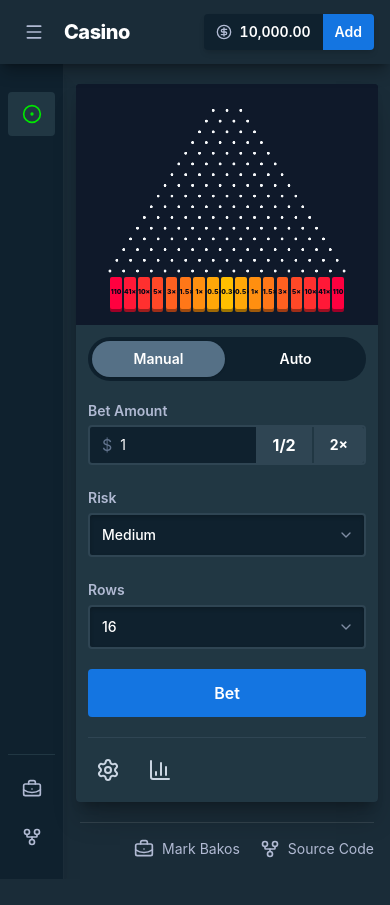
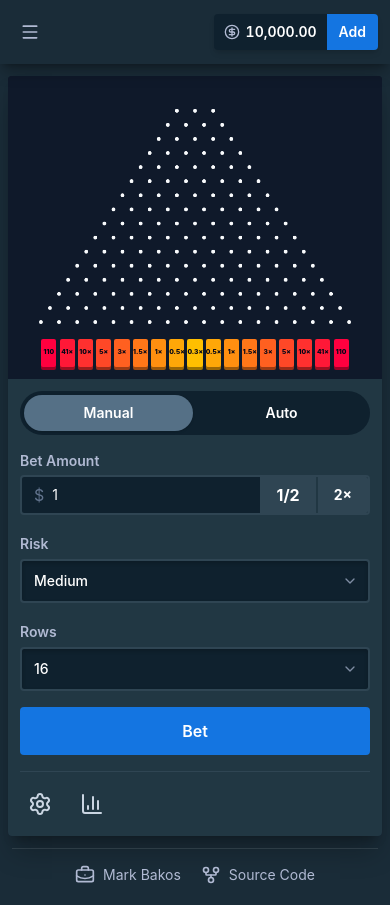
Before and after one commit to markbakos/demo-stake, a React (Vite) app: page /plinko in a window 390 px wide. Before the commit the page ends 879 px from the top, so only its background shows below. Built offline with nearby package versions, Linux system fonts and the light colour scheme.

Commit message:
feat(ui): improve responsive layouts

```diff
--- a/src/app/AppShell.tsx
+++ b/src/app/AppShell.tsx
@@ -8,7 +8,7 @@ import {
   Menu,
   X,
 } from 'lucide-react'
-import { useRef, useState, type ReactNode } from 'react'
+import { useEffect, useRef, useState, type ReactNode } from 'react'
 import { useDispatch, useSelector } from 'react-redux'
 import { NavLink, Outlet } from 'react-router-dom'
 import { addCredits, CREDIT_AMOUNTS, selectBalance, type AppDispatch, type CreditAmount } from './store'
@@ -23,10 +23,17 @@ const creditFormatter = new Intl.NumberFormat('en-US', {
 const addAmountFormatter = new Intl.NumberFormat('en-US')
 
 export function AppShell() {
-  const [isRailOpen, setIsRailOpen] = useState(() => !window.matchMedia('(max-width: 767px)').matches)
+  const [isRailOpen, setIsRailOpen] = useState(() => window.matchMedia('(min-width: 1280px)').matches)
   const addBalanceDialogRef = useRef<HTMLDialogElement>(null)
   const balance = useSelector(selectBalance)
   const dispatch = useDispatch<AppDispatch>()
+
+  useEffect(() => {
+    const desktop = window.matchMedia('(min-width: 1280px)')
+    const handleBreakpointChange = (event: MediaQueryListEvent) => setIsRailOpen(event.matches)
+    desktop.addEventListener('change', handleBreakpointChange)
+    return () => desktop.removeEventListener('change', handleBreakpointChange)
+  }, [])
 
   function handleAddCredits(amount: CreditAmount) {
     dispatch(addCredits(amount))
@@ -42,7 +49,7 @@ export function AppShell() {
       </a>
 
       <header className="sticky top-0 z-30 h-16 bg-[#1a2c38] shadow-lg shadow-black/30">
-        <div className="relative flex h-full items-center px-4 sm:px-6">
+        <div className="relative flex h-full items-center px-3 sm:px-6">
           <button
             type="button"
             aria-controls="game-navigation"
@@ -53,18 +60,18 @@ export function AppShell() {
           >
             <Menu aria-hidden="true" className="size-5" />
           </button>
-          <span className="ml-3 text-xl font-extrabold tracking-tight" translate="no">
+          <span className="ml-3 hidden text-xl font-extrabold tracking-tight sm:inline" translate="no">
             Casino
           </span>
-          <div className="ml-auto flex overflow-hidden rounded shadow-md sm:absolute sm:left-1/2 sm:ml-0 sm:-translate-x-1/2">
-            <div className="flex items-center gap-2 bg-[#0f212e] px-3 py-2 text-sm font-semibold tabular-nums sm:text-base">
+          <div className="ml-auto flex min-w-0 overflow-hidden rounded shadow-md sm:absolute sm:left-1/2 sm:ml-0 sm:-translate-x-1/2">
+            <div className="flex min-w-0 items-center gap-1.5 bg-[#0f212e] px-2.5 py-2 text-sm font-semibold tabular-nums sm:gap-2 sm:px-3 sm:text-base">
               <CircleDollarSign aria-hidden="true" className="size-4 text-[#b1bad3]" />
               <span aria-live="polite">{creditFormatter.format(balance)}</span>
             </div>
             <button
               type="button"
               onClick={() => addBalanceDialogRef.current?.showModal()}
-              className="bg-[#1475e1] px-3 py-2 text-sm font-semibold transition-colors hover:bg-[#1164c1] focus-visible:outline-2 focus-visible:outline-inset focus-visible:outline-white sm:px-5 sm:text-base"
+              className="shrink-0 bg-[#1475e1] px-3 py-2 text-sm font-semibold transition-colors hover:bg-[#1164c1] focus-visible:outline-2 focus-visible:outline-inset focus-visible:outline-white sm:px-5 sm:text-base"
             >
               Add
             </button>
@@ -73,16 +80,24 @@ export function AppShell() {
       </header>
 
       <div
-        className={`grid min-h-[calc(100dvh-4rem)] transition-[grid-template-columns] duration-200 ${
+        className={`relative grid min-h-[calc(100dvh-4rem)] grid-cols-1 transition-[grid-template-columns] duration-200 ${
           isRailOpen
-            ? 'grid-cols-[4rem_minmax(0,1fr)] md:grid-cols-[15rem_minmax(0,1fr)]'
-            : 'grid-cols-[4rem_minmax(0,1fr)]'
+            ? 'xl:grid-cols-[15rem_minmax(0,1fr)]'
+            : 'xl:grid-cols-[4rem_minmax(0,1fr)]'
         }`}
       >
+        {isRailOpen ? (
+          <button
+            type="button"
+            aria-label="Close navigation"
+            onClick={() => setIsRailOpen(false)}
+            className="fixed inset-x-0 bottom-0 top-16 z-10 bg-black/55 focus-visible:outline-2 focus-visible:outline-inset focus-visible:outline-[#00e701] xl:hidden"
+          />
+        ) : null}
         <aside
           id="game-navigation"
-          className={`flex min-h-full flex-col border-r border-white/5 bg-[#0f212e] px-2 py-5 shadow-xl shadow-black/10 ${
-            isRailOpen ? 'max-md:absolute max-md:inset-y-0 max-md:z-20 max-md:w-60' : ''
+          className={`min-h-full flex-col overflow-y-auto overscroll-contain border-r border-white/5 bg-[#0f212e] px-2 py-5 shadow-xl shadow-black/10 xl:flex ${
+            isRailOpen ? 'fixed bottom-0 left-0 top-16 z-20 flex w-60 xl:static xl:w-auto' : 'hidden'
           }`}
         >
           <div className="mb-2 flex items-center justify-between px-2">
@@ -137,8 +152,8 @@ export function AppShell() {
 
         <div className="flex min-w-0 flex-col">
           <Outlet />
-          <footer className="mt-auto px-4 pb-5 text-sm text-[#b1bad3]">
-            <div className="mx-auto flex max-w-6xl justify-end gap-5 border-t border-white/10 pt-4">
+          <footer className="mt-auto px-3 pb-5 text-sm text-[#b1bad3] sm:px-4">
+            <div className="mx-auto flex max-w-6xl flex-wrap justify-center gap-x-5 gap-y-3 border-t border-white/10 pt-4 sm:justify-end">
               <a href={PORTFOLIO_URL} target="_blank" rel="noreferrer" className="flex items-center gap-2 transition-colors hover:text-white focus-visible:outline-2 focus-visible:outline-offset-2 focus-visible:outline-[#00e701]">
                 <BriefcaseBusiness aria-hidden="true" className="size-5" />
                 Mark Bakos
@@ -158,9 +173,9 @@ export function AppShell() {
         onClick={(event) => {
           if (event.target === event.currentTarget) event.currentTarget.close()
         }}
-        className="m-auto w-[calc(100%_-_2rem)] max-w-md rounded-lg border border-white/10 bg-[#213743] p-0 text-white shadow-2xl shadow-black/50 backdrop:bg-black/70 backdrop:backdrop-blur-sm"
+        className="m-auto max-h-[calc(100dvh-1rem)] w-[calc(100%_-_1rem)] max-w-md overflow-y-auto overscroll-contain rounded-lg border border-white/10 bg-[#213743] p-0 text-white shadow-2xl shadow-black/50 backdrop:bg-black/70 backdrop:backdrop-blur-sm sm:w-[calc(100%_-_2rem)]"
       >
-        <div className="p-5">
+        <div className="p-4 sm:p-5">
           <div className="flex items-center justify-between gap-4">
             <h2 id="add-balance-title" className="text-lg font-semibold">Add Balance</h2>
             <button
--- a/src/games/plinko/PlinkoBoard.tsx
+++ b/src/games/plinko/PlinkoBoard.tsx
@@ -17,7 +17,7 @@ function formatMultiplier(multiplier: number) {
 
 export function PlinkoBoard({ ref, binHit, payouts, recentBins, risk, rows }: PlinkoBoardProps) {
   return (
-    <section className="relative flex min-w-0 flex-col bg-[#0f192a] px-3 pb-4 sm:px-5 lg:col-start-2 lg:row-start-1" aria-label="Plinko board">
+    <section className="relative flex min-w-0 flex-col bg-[#0f192a] px-1 pb-3 sm:px-5 sm:pb-4 lg:col-start-2 lg:row-start-1" aria-label="Plinko board">
       <div className="relative mx-auto w-full max-w-[760px]">
         <canvas
           ref={ref}
@@ -42,7 +42,7 @@ export function PlinkoBoard({ ref, binHit, payouts, recentBins, risk, rows }: Pl
         ) : null}
       </div>
 
-      <div className="relative z-10 -mt-4 mx-auto flex h-8 w-[84%] gap-[1%]" aria-label={`${payouts.length} multiplier bins`}>
+      <div className="relative z-10 -mt-3 mx-auto flex h-7 w-[84%] gap-[1%] sm:-mt-4 sm:h-8" aria-label={`${payouts.length} multiplier bins`}>
         {payouts.map((payout, index) => {
           const color = getBinColor(index, payouts.length)
           return (
--- a/src/games/plinko/PlinkoPage.tsx
+++ b/src/games/plinko/PlinkoPage.tsx
@@ -132,7 +132,7 @@ export function PlinkoPage() {
   }
 
   return (
-    <main id="main-content" className="px-3 py-5 sm:px-5 lg:py-8">
+    <main id="main-content" className="px-2 py-3 sm:px-5 sm:py-6 lg:py-8">
       <h1 className="sr-only">Plinko</h1>
 
       <div className="mx-auto max-w-6xl overflow-hidden rounded bg-[#0f192a] shadow-xl shadow-black/25 lg:grid lg:grid-cols-[20rem_minmax(0,1fr)]">
@@ -145,8 +145,8 @@ export function PlinkoPage() {
           rows={rows}
         />
 
-        <aside className="flex flex-col gap-5 bg-[#213743] p-3 sm:p-4 lg:row-start-1 lg:min-h-[640px]">
-          <div className="grid grid-cols-2 gap-1 rounded-full bg-[#0f212e] p-1" aria-label="Bet mode">
+        <aside className="grid grid-cols-1 gap-4 bg-[#213743] p-3 sm:grid-cols-2 sm:p-4 lg:row-start-1 lg:min-h-[640px] lg:flex lg:flex-col lg:gap-5">
+          <div className="grid grid-cols-2 gap-1 rounded-full bg-[#0f212e] p-1 sm:col-span-2 lg:col-span-1" aria-label="Bet mode">
             {(['manual', 'auto'] as const).map((value) => (
               <button
                 key={value}
@@ -268,12 +268,12 @@ export function PlinkoPage() {
             type="button"
             disabled={mode === 'auto' || betAmount === null || isBetUnaffordable}
             onClick={handleBet}
-            className="rounded bg-[#1475e1] py-3 font-semibold text-white transition-colors hover:bg-[#1164c1] active:bg-[#0f56a5] focus-visible:outline-2 focus-visible:outline-offset-2 focus-visible:outline-white disabled:cursor-not-allowed disabled:bg-[#557086] disabled:text-[#b1bad3]"
+            className="rounded bg-[#1475e1] py-3 font-semibold text-white transition-colors hover:bg-[#1164c1] active:bg-[#0f56a5] focus-visible:outline-2 focus-visible:outline-offset-2 focus-visible:outline-white disabled:cursor-not-allowed disabled:bg-[#557086] disabled:text-[#b1bad3] sm:col-span-2 lg:col-span-1"
           >
             {mode === 'manual' ? 'Bet' : 'Auto Betting In M4'}
           </button>
 
-          <div className="mt-auto flex items-center gap-3 border-t border-[#2f4553] pt-3">
+          <div className="mt-auto flex items-center gap-3 border-t border-[#2f4553] pt-3 sm:col-span-2 lg:col-span-1">
             <button
               type="button"
               aria-label="Game settings"
@@ -297,9 +297,9 @@ export function PlinkoPage() {
       <dialog
         ref={settingsDialogRef}
         aria-labelledby="settings-title"
-        className="m-auto max-h-[calc(100dvh-2rem)] w-[min(32rem,calc(100%-2rem))] overscroll-contain rounded-lg border border-[#2f4553] bg-[#213743] p-0 text-white shadow-2xl backdrop:bg-black/70"
+        className="m-auto max-h-[calc(100dvh-1rem)] w-[min(32rem,calc(100%-1rem))] overflow-y-auto overscroll-contain rounded-lg border border-[#2f4553] bg-[#213743] p-0 text-white shadow-2xl backdrop:bg-black/70 sm:max-h-[calc(100dvh-2rem)] sm:w-[min(32rem,calc(100%-2rem))]"
       >
-        <form method="dialog" className="p-5">
+        <form method="dialog" className="p-4 sm:p-5">
           <div className="flex items-start justify-between gap-4">
             <h2 id="settings-title" className="text-xl font-bold">Game Settings</h2>
             <button
@@ -313,7 +313,7 @@ export function PlinkoPage() {
 
           <fieldset className="mt-5">
             <legend className="text-sm font-semibold text-[#b1bad3]">Luck</legend>
-            <div className="mt-2 grid grid-cols-3 gap-2">
+            <div className="mt-2 grid grid-cols-1 gap-2 sm:grid-cols-3">
               {LUCK_OPTIONS.map((option) => (
                 <label
                   key={option.value}
--- a/src/games/plinko/PlinkoStatisticsDialog.tsx
+++ b/src/games/plinko/PlinkoStatisticsDialog.tsx
@@ -41,9 +41,9 @@ export function PlinkoStatisticsDialog({ ref, results }: PlinkoStatisticsDialogP
     <dialog
       ref={ref}
       aria-labelledby="statistics-title"
-      className="m-auto max-h-[calc(100dvh-2rem)] w-[min(36rem,calc(100%-2rem))] overscroll-contain rounded-lg border border-[#2f4553] bg-[#213743] p-0 text-white shadow-2xl backdrop:bg-black/70"
+      className="m-auto max-h-[calc(100dvh-1rem)] w-[min(36rem,calc(100%-1rem))] overflow-y-auto overscroll-contain rounded-lg border border-[#2f4553] bg-[#213743] p-0 text-white shadow-2xl backdrop:bg-black/70 sm:max-h-[calc(100dvh-2rem)] sm:w-[min(36rem,calc(100%-2rem))]"
     >
-      <form method="dialog" className="p-5">
+      <form method="dialog" className="p-4 sm:p-5">
         <div className="flex items-start justify-between gap-4">
           <div>
             <h2 id="statistics-title" className="text-xl font-bold text-balance">Live Statistics</h2>
--- a/src/styles.css
+++ b/src/styles.css
@@ -12,6 +12,10 @@ body {
   min-height: 100vh;
   margin: 0;
   overflow-x: hidden;
+}
+
+#root {
+  min-height: 100dvh;
 }
 
 button,
```
